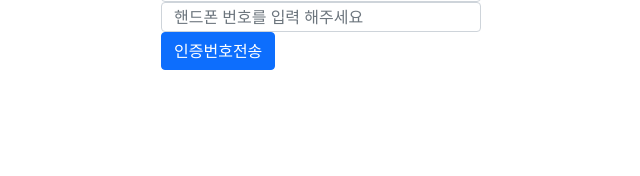
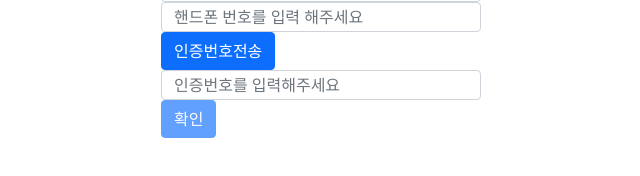
Before and after one commit to novb1492/study_vue2, a Vue app: page /joinPage in a window 1280 px wide. Shown: the part 328-504 px from the top of the page, without its empty margins (319-959 px from the left). Built offline with nearby package versions, Linux system fonts and the light colour scheme; no server answers; what @ckeditor/ckeditor5-vue2, vue-daum-postcode, vue-head would draw is missing.

Commit message:
인증번호 검증 구현중

```diff
--- a/src/components/views/test.vue
+++ b/src/components/views/test.vue
@@ -3,6 +3,7 @@
         {{price}}
         {{message}}
         <input type="button" @click="request" value="클릭">
+        <a href="http://localhost:8080/spring/test">백엔드</a>
         <ckeditor :editor="editor" v-model="editorData" :config="editorConfig"></ckeditor>
     </div>
 
@@ -29,11 +30,9 @@ export default {
     methods :{
         request() {
             let data=JSON.stringify({
-                "seat":123,
-                "month":1234,
-                "year":1234
+                "value":123,
             });
-            Axios.post('http://localhost:8080/auth/test',data,{
+            Axios.post('http://localhost:8080/spring/test',data,{
                 headers: {
                     "Content-Type": `application/json`,
                 },
--- a/src/components/views/user/joinPage.vue
+++ b/src/components/views/user/joinPage.vue
@@ -12,6 +12,7 @@
             <input type="text" id="address" class="form-control" placeholder="주소" disabled>
             <input type="text" id="detailAddess" class="form-control" placeholder="상세주소">
             <input type="text" id='phone' class="form-control joinInput" placeholder="핸드폰 번호를 입력 해주세요"><input type="button" id="sendPhoneButton" class="btn btn-primary" @click="this.sendPhone" value="인증번호전송">
+            <input type="text" id="randnum" class="form-control joinInput" placeholder="인증번호를 입력해주세요"><input type="button" id="sendRandButton" class="btn btn-primary" @click="this.sendRand" value="확인" disabled>
         </div>
     </div>
 </template>
@@ -43,9 +44,9 @@ export default {
             var url="http://localhost:8080/auth/sendSms";
             var phone=document.getElementById('phone').value;
             var button=document.getElementById('sendPhoneButton');
+            var button2=document.getElementById('sendRandButton');
             if(module.checkEmthy(phone)||module.checkLength(phone,11,11)){
                 alert('핸드폰번호를 입력해주세요');
-                button.disabled=false;
                 return;
             }
             button.disabled=true;
@@ -56,8 +57,39 @@ export default {
                 alert(result.message);
                 if(!result.flag){
                     button.disabled=false;
+                    return;
                 }
+                button2.disabled=false;
+            }).catch(error=>{
+                  alert(error);
+                  button.disabled=false;
+            })
+        },
+        sendRand(){
+            var url="http://localhost:8080/auth/check";
+            var phone=document.getElementById('phone').value;
+            var randNum=document.getElementById('randnum').value;
+            var button=document.getElementById('sendPhoneButton');
+            var button2=document.getElementById('sendRandButton');
+            if(module.checkEmthy(phone)||module.checkLength(phone,11,11)){
+                alert('핸드폰번호를 입력해주세요');
+                button.disabled=false;
+                return;
+            }
+            let data=JSON.stringify({
+                "phone":phone,
+                "randNum":randNum
             });
+            button2.disabled=true;
+            module.requestToServer2(url,data).then(result=>{
+                alert(result.message);
+                if(!result.flag){
+                    button2.disabled=false;
+                }
+            }).catch(error=>{
+                  alert(error);
+                  button2.disabled=false;
+            })
         }
     },
 }
```
